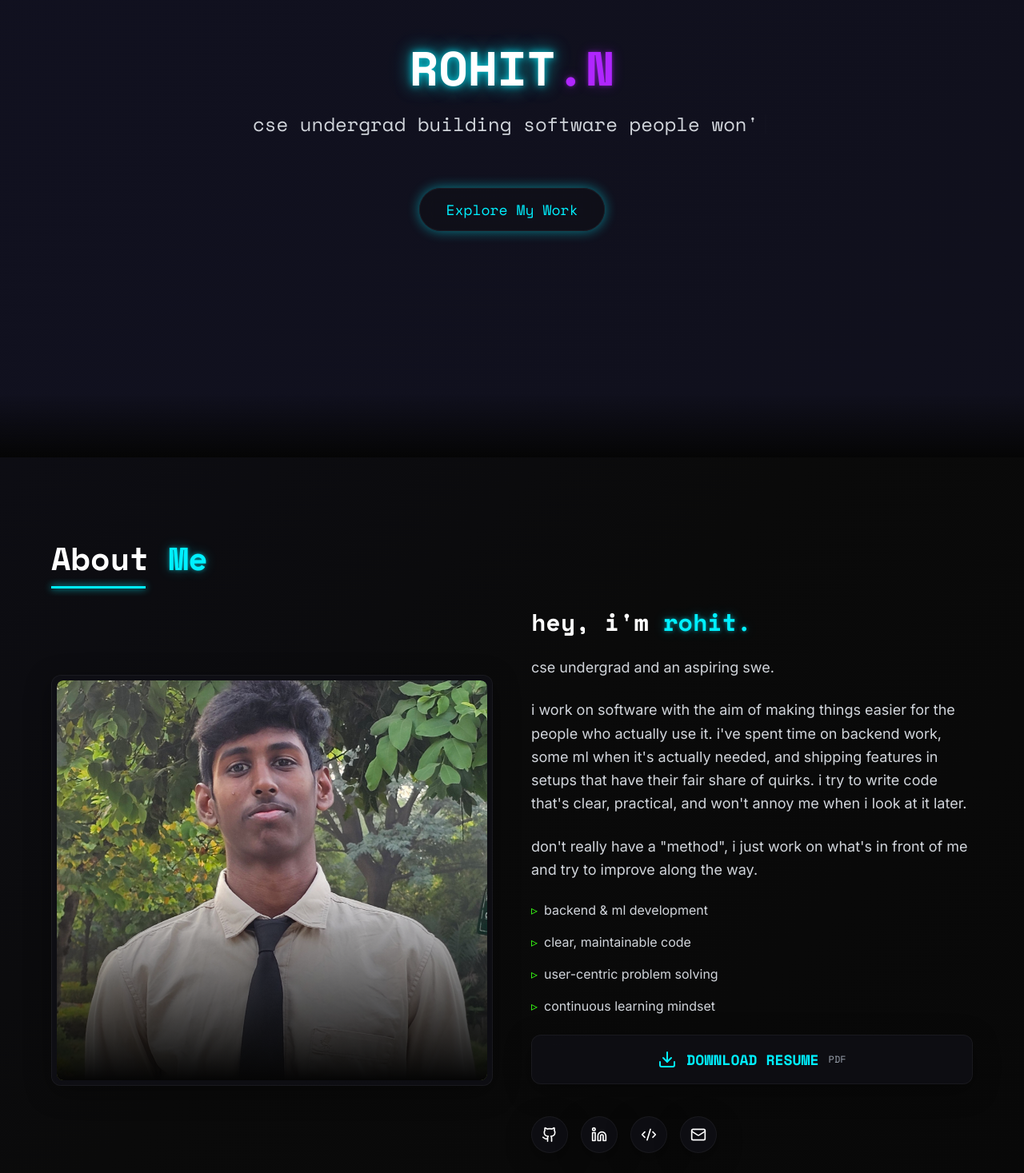
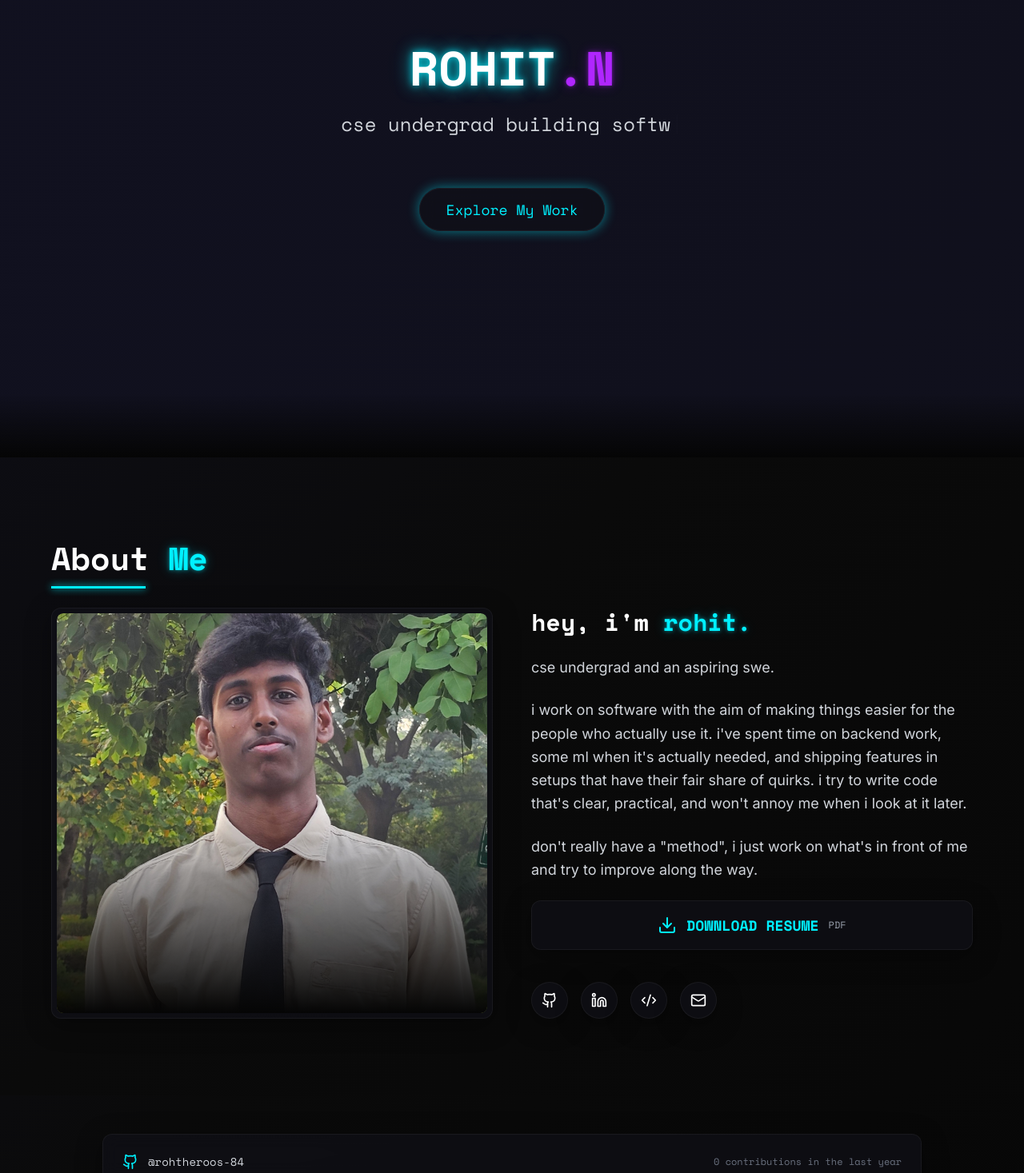
Before and after one commit to rohtheroos-84/RoHiT-bUiLdS, a React (Vite) app: page / in a window 1280 px wide. Shown: the part 228-1695 px from the top of the page at 80% size. Built offline with nearby package versions, Linux system fonts and the light colour scheme; no server answers.

Commit message:
fix: refine text in About and Hero components for clarity and conciseness

```diff
--- a/src/components/About.tsx
+++ b/src/components/About.tsx
@@ -85,24 +85,6 @@ const About: React.FC = () => {
                 don't really have a "method", i just work on what's in front of me and try to improve along the way.
               </p>
 
-              <div className="space-y-4">
-                <div className="flex items-center space-x-2">
-                  <span className="text-neon-green">▹</span>
-                  <p className="text-gray-300">backend & ml development</p>
-                </div>
-                <div className="flex items-center space-x-2">
-                  <span className="text-neon-green">▹</span>
-                  <p className="text-gray-300">clear, maintainable code</p>
-                </div>
-                <div className="flex items-center space-x-2">
-                  <span className="text-neon-green">▹</span>
-                  <p className="text-gray-300">user-centric problem solving</p>
-                </div>
-                <div className="flex items-center space-x-2">
-                  <span className="text-neon-green">▹</span>
-                  <p className="text-gray-300">continuous learning mindset</p>
-                </div>
-              </div>
 
               {/* Resume Download Button */}
               <motion.a
--- a/src/components/Hero.tsx
+++ b/src/components/Hero.tsx
@@ -38,8 +38,8 @@ const Hero: React.FC = () => {
             <Typewriter
               options={{
                 strings: [
-                  "cse undergrad building software people won't hate using",
-                  "and tryna to write code that won't haunt me tomorrow"
+                  "cse undergrad building software people won't hate",
+                  "and tryna to write code that can't haunt me tomorrow"
                 ],
                 autoStart: true,
                 loop: true,
```
